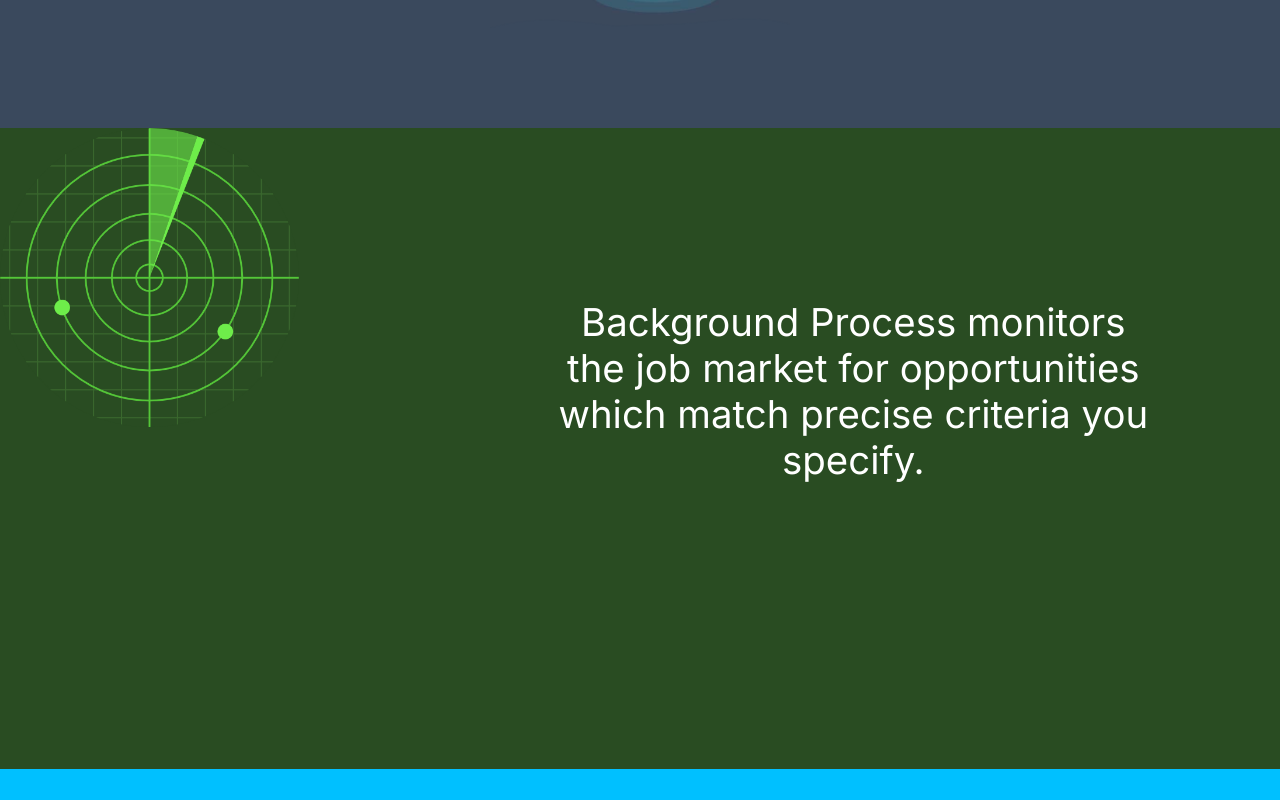
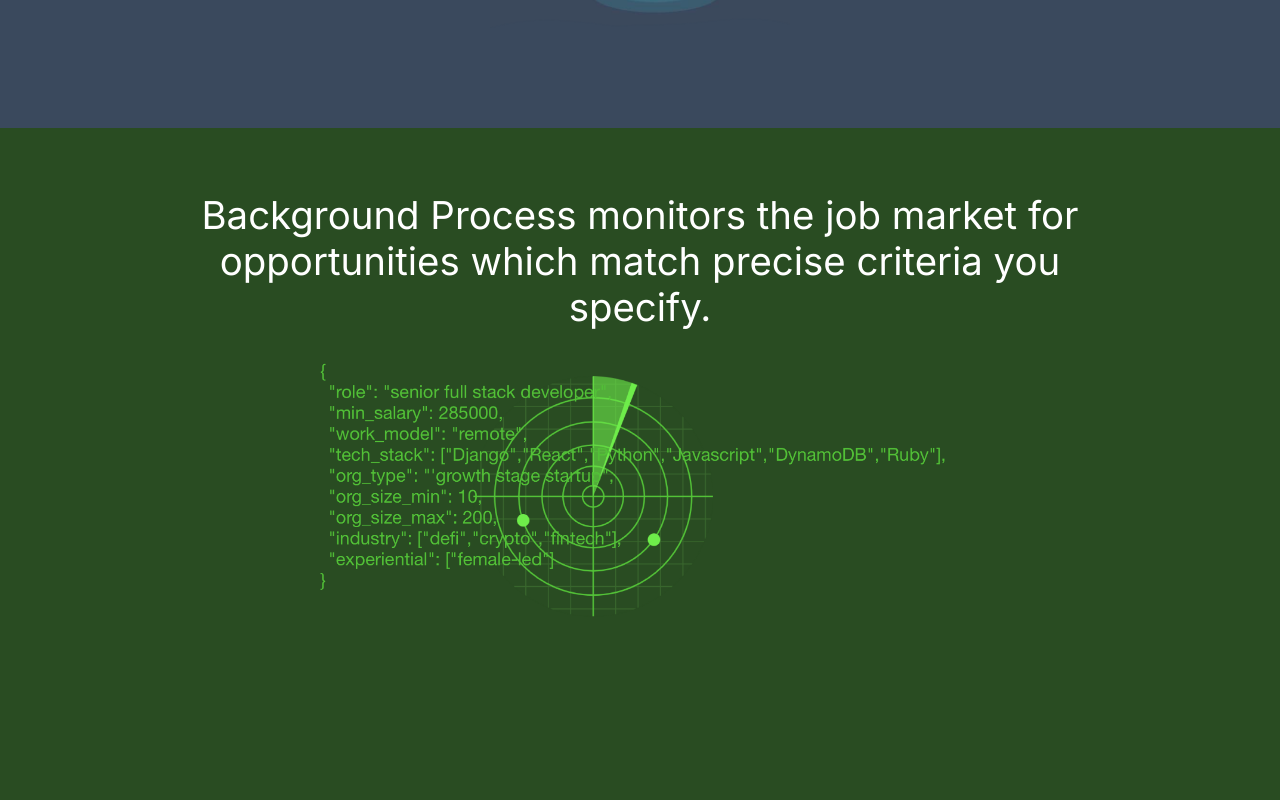
Before and after one commit to tammer/bootstrap-practice, a React (Create React App) app: page /l in a window 1280 px wide. Shown: the part 560-1360 px from the top of the page. Built offline with nearby package versions, Linux system fonts and the light colour scheme.

Commit message:
improved page 2

```diff
--- a/src/pages/landing.jsx
+++ b/src/pages/landing.jsx
@@ -123,19 +123,19 @@
     <div
       style={{
         display: "grid",
-        gridTemplateColumns: "1fr 2fr",
+        gridTemplateRows: "1fr 2fr",
         // paddingTop: "20%",
-        paddingBottom: "20%",
+        paddingBottom: "0%",
       }}
     >
-      <div style={{}}>
-        <img width="70%" src={require(`./../assets/radar.png`)} />
-      </div>
-      <div style={{ paddingTop: "20%" }}>
+      <div style={{ paddingTop: "5%" }}>
         <h2>
           Background Process monitors the job market for opportunities which
           match precise criteria you specify.
         </h2>
+      </div>
+      <div style={{ textAlign: "center" }}>
+        <img width="50%" src={require(`./../assets/radar.png`)} />
       </div>
     </div>,
     <div
```
Also changed, not shown: src/assets/radar.png.
